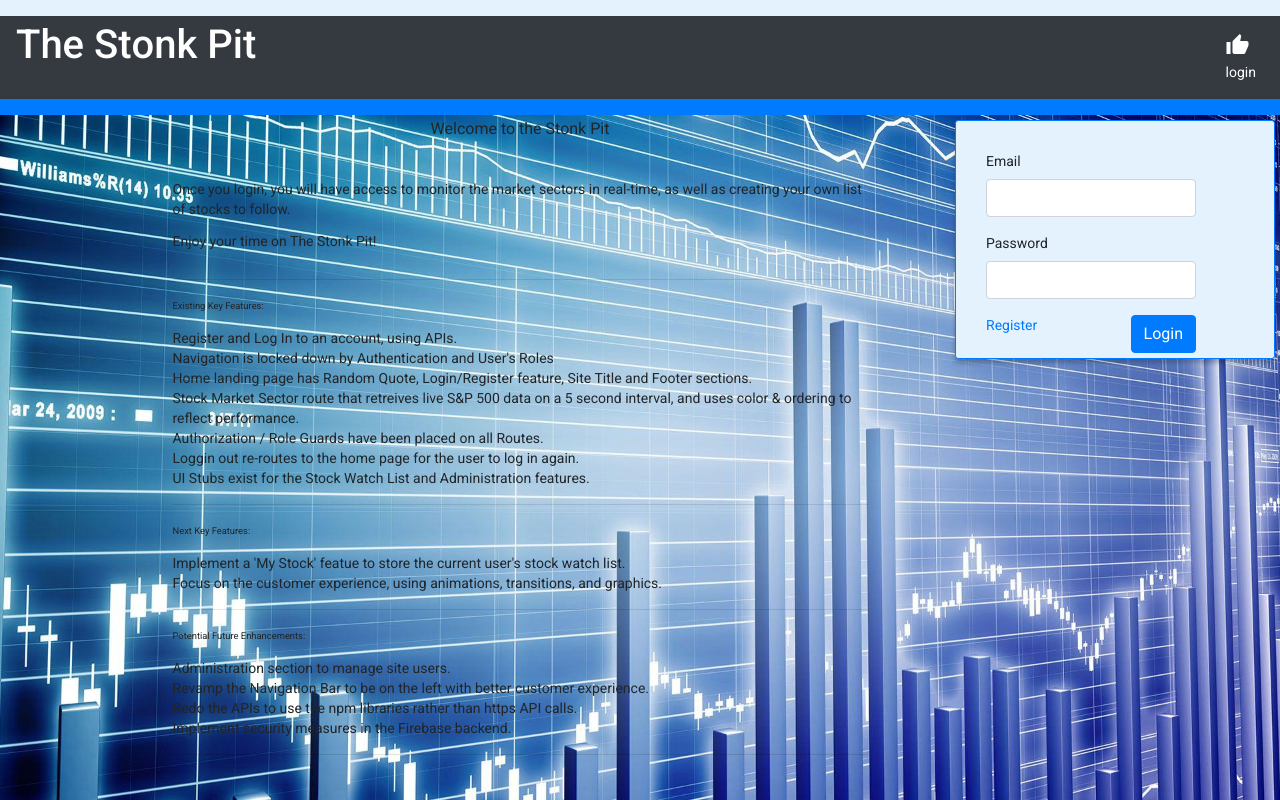
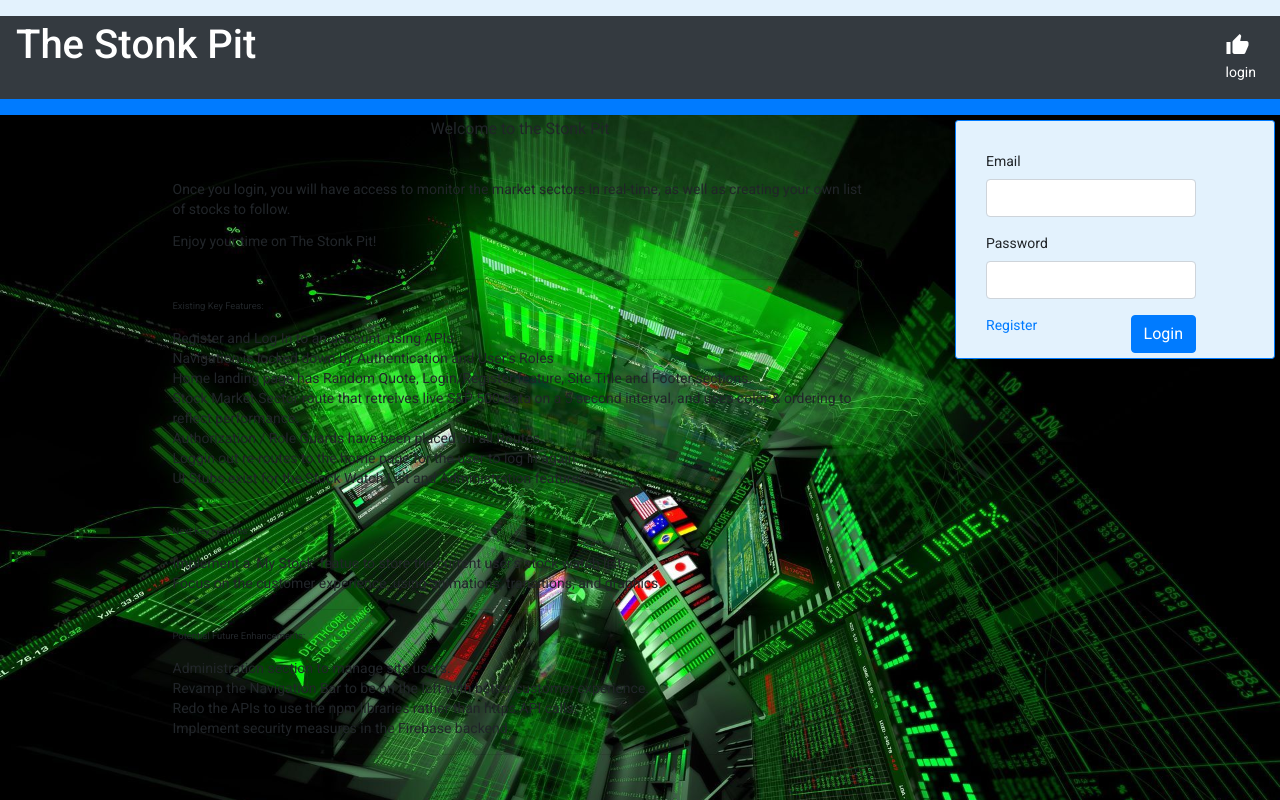
Before and after one commit to alphasig29/stock-market-app, an Angular app: page / in a window 1280 px wide. Shown: the top 800 px of the page. Built offline with nearby package versions, Linux system fonts and the light colour scheme.

Commit message:
updated the background image

```diff
--- a/src/app/app.component.css
+++ b/src/app/app.component.css
@@ -39,7 +39,7 @@ body {
 }
 
 .image {
-  background-image: url("../assets/background2.jpg");
+  background-image: url("../assets/background6.jpg");
   background-size: cover;
   background-size: 100%;
   min-height: 700px;
```
